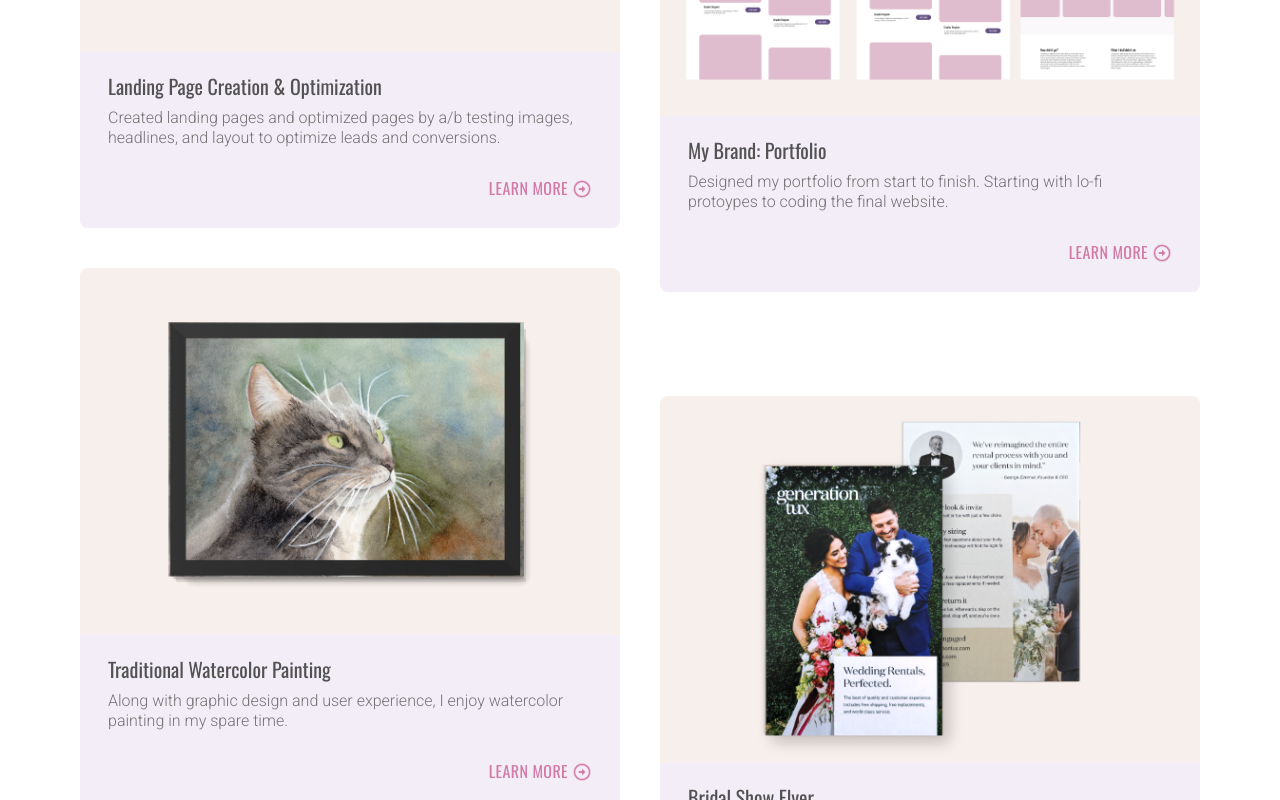
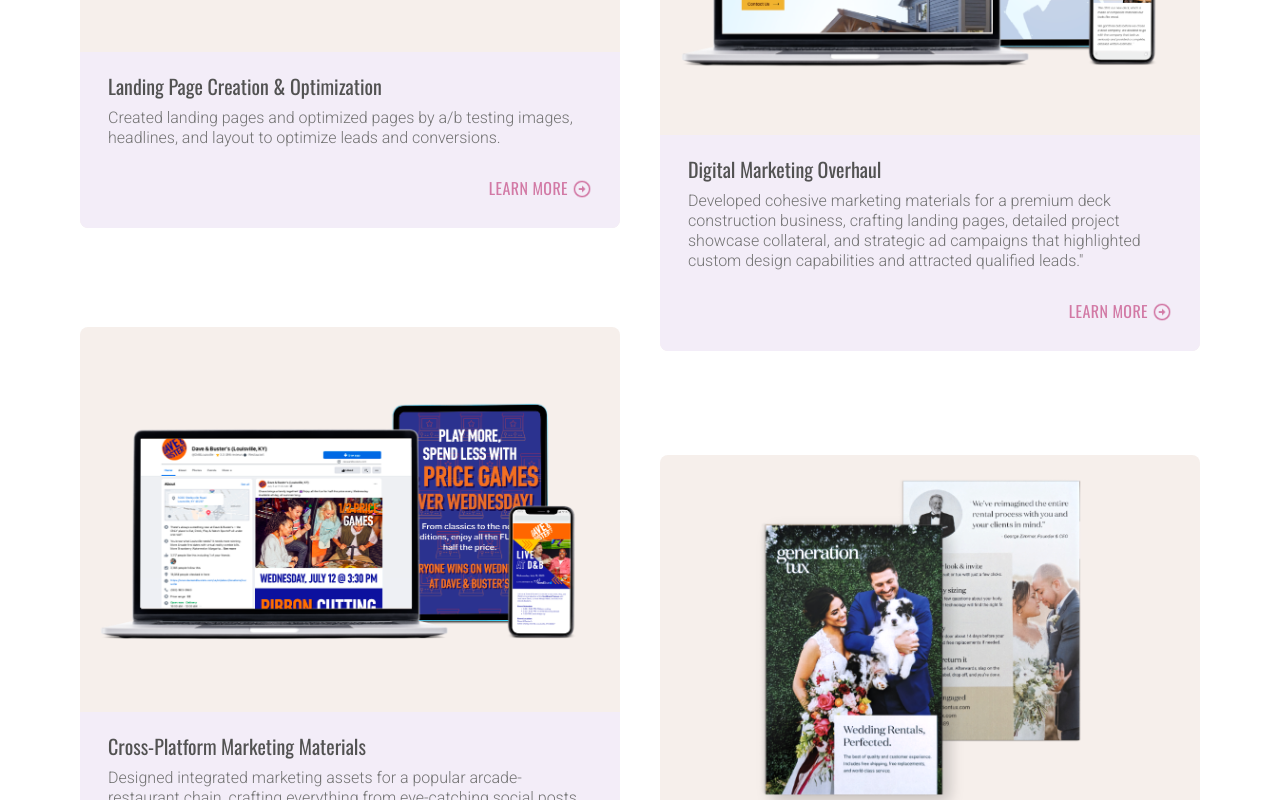
Before and after one commit to kfrancis812/kfrancis812.github.io, a Next.js app: page / in a window 1280 px wide. Shown: the part 1420-2220 px from the top of the page. Built offline with nearby package versions, Linux system fonts and the light colour scheme.

Commit message:
-updates 8.25.25

```diff
--- a/pages/index.js
+++ b/pages/index.js
@@ -139,11 +139,11 @@ export default function Home() {
               </div>
             </div>
           </div></Link>
-          <Link href="/projects/portfolio"><div className="flex flex-col w-full bg-tan rounded-lg sm:mt-16">
+          <Link href="/projects/digital_print"><div className="flex flex-col w-full bg-tan rounded-lg sm:mt-16">
             <div >
               <Image className="w-full"
-                src="/portfolio_mockup_sm_final.png"
-                alt="Portfolio"
+                src="/deck_small.png"
+                alt="Digital & Print Design"
                 width={568}
                 height={365}
 
@@ -151,10 +151,11 @@ export default function Home() {
             </div>
             <div className="flex flex-col bg-[#F3EDF8] pt-5 pr-7 pl-7 pb-5 rounded-b-lg">
               <div className="font-display text-xl text-neutral-600 ">
-                My Brand: Portfolio
+                                Digital Marketing Overhaul
+
               </div>
               <div className="text-md pt-2 leading-5 text-neutral-500 pb-5 ">
-                Designed my portfolio from start to finish. Starting with lo-fi protoypes to coding the final website.
+              Developed cohesive marketing materials for a premium deck construction business, crafting landing pages, detailed project showcase collateral, and strategic ad campaigns that highlighted custom design capabilities and attracted qualified leads."
               </div>
               <div className="self-end flex flex-row pt-2 pb-2  pl-6">
               <button className="pr-1 font-display text-coral text-[16px]  self-end tracking-wide">LEARN MORE</button>
@@ -171,11 +172,11 @@ export default function Home() {
             </div>
           </div></Link>
 
-          <Link href="/projects/watercolor"><div className="flex flex-col w-full bg-tan rounded-lg sm:mb-16 sm:-mt-16">
+          <Link href="/projects/digital_design"><div className="flex flex-col w-full bg-tan rounded-lg sm:mb-16 sm:-mt-16">
             <div>
               <Image className="w-full"
-                src="/cat-watercolor-2.png"
-                alt="Watercolor Painting"
+                src="/db-portfolio.png"
+                alt="Digital Design"
                 width={568}
                 height={365}
 
@@ -183,10 +184,10 @@ export default function Home() {
             </div>
             <div className="flex flex-col bg-[#F3EDF8] pt-5 pr-7 pl-7 pb-5 rounded-b-lg ">
               <div className="font-display text-xl text-neutral-600">
-                Traditional Watercolor Painting
+                Cross-Platform Marketing Materials
               </div>
               <div className="text-md pt-2 leading-5 text-neutral-500 pb-5 ">
-                Along with graphic design and user experience, I enjoy watercolor painting in my spare time.
+              Designed integrated marketing assets for a popular arcade-restaurant chain, crafting everything from eye-catching social posts and targeted ads to promotional emails and event flyers that captured the brand's energetic, family-friendly atmosphere.
               </div>
               <div className="self-end flex flex-row pt-2 pb-2  pl-6">
               <button className="pr-1 font-display text-coral text-[16px]  self-end tracking-wide">LEARN MORE</button>
--- a/pages/projects/digital_design.js
+++ b/pages/projects/digital_design.js
@@ -23,10 +23,10 @@ export default function Home() {
       <MobileMenuButton/>
         <div className="flex flex-col">
           <div className="pt-14 font-display text-4xl font-normal text-center text-gray-800">
-            Social & Email Design
+  Cross-Platform Marketing Materials
           </div>
           <div className="pt-3 md:pl-20 pl-10 pr-10 md:pr-20 pb-7 text-lg font-light leading-6 text-center text-gray-600">
-            Designed a flyer for a bridal show to explain how the service worked and drive traffic to the website post event.
+              Designed integrated marketing assets for a popular arcade-restaurant chain, crafting everything from eye-catching social posts and targeted ads to promotional emails and event flyers that captured the brand's energetic, family-friendly atmosphere.
 
           </div>
           <div className="md:pl-20 pl-10  pr-10 md:pr-20">
@@ -57,15 +57,15 @@ export default function Home() {
                   Project Description
                 </div>
                 <div className="font-light text-base pt-2 leading-5 text-gray-600">
-                  An online platform where customers can rent menswears without visiting a store. This platform allows you to easily rent formalwear by entering a few measurements.                    </div>
+                  The client needed a cohesive set of marketing materials to promote seasonal events, new menu items, and special promotions across multiple channels.
+                  </div>
               </div>
               <div className="flex flex-col pt-5 md:w-6/12 md:pl-5 text-gray-600">
                 <div className="font-display text-lg text-gray-800">
                   The Request
                 </div>
                 <div className="font-light text-base pt-2 leading-5 text-gray-600">
-                  The company was attending an event to collect leads. The goal was to create a flyer to help drive conversions and traffic back to the website post event.
-
+They wanted to maintain brand consistency while creating fresh, engaging content that would resonate with their diverse audience of families, young adults, and birthday party hosts.
                 </div>
               </div>
             </div>
@@ -88,7 +88,8 @@ export default function Home() {
                 The Process
               </div>
               <div className="font-light text-base pt-2 leading-5 text-gray-600">
-                With this project the first task was to go through our collection of photos to find some that would work for this project. After that I started designing the flyer and making the edits needed to the photos.
+                I developed an integrated marketing approach that balanced the brand's high-energy arcade atmosphere with their family-dining appeal. The process began with analyzing their existing brand guidelines and target audience segments, then creating a flexible design system that could adapt across digital and print formats.
+For social media, I designed vibrant, action-packed posts featuring bold typography and dynamic layouts that would stand out in crowded feeds. Email campaigns focused on clear hierarchy and compelling calls-to-action, while print flyers emphasized eye-catching visuals and essential event information for quick scanning.
               </div>
             </div>
           </div>
@@ -130,14 +131,37 @@ export default function Home() {
                 The Results
               </div>
               <div className="font-light text-base pt-2 leading-5 text-gray-600">
-                The show was a success and we took this flyer to many other shows! We made tweaks along the way to optimize the design and process.</div>
+                The campaign successfully increased social media engagement by maintaining visual consistency across all touchpoints while allowing each piece to serve its specific purpose. The integrated approach helped reinforce brand recognition and created a seamless experience whether customers encountered the brand online or in-person.
+
+                </div>
             </div>
             <div className="flex flex-col pt-5 md:w-6/12 md:pl-5">
               <div className="font-display text-lg text-gray-800">
                 What I did/didn’t do
               </div>
               <div className="font-light text-base pt-2 leading-5 text-gray-600">
-               I designed the piece from a blank slate. I didn&apos;t take the photos or write out the copy.</div>
+               What I Did
+
+  <ul className="list-disc list-inside font-light text-base pt-2 leading-6 text-gray-600">
+    <li>Visual design for all marketing materials</li>
+    <li>Adaptation of brand guidelines across multiple formats</li>
+    <li>Content layout and typography optimization</li>
+    <li>Color palette and imagery selection</li>
+  </ul>
+
+
+  <div className="list-disc list-inside font-light text-base pt-2 leading-6 text-gray-600">
+    What I Didn’t Do
+  </div>
+  <ul className="list-disc list-inside font-light text-base pt-2 leading-6 text-gray-600">
+    <li>Copywriting (worked with existing brand copy)</li>
+    <li>Photography (utilized provided brand assets)</li>
+    <li>Campaign strategy development</li>
+    <li>Performance analytics and measurement</li>
+  </ul>
+
+
+               </div>
 
             </div>
           </div>
--- a/pages/projects/digital_print.js
+++ b/pages/projects/digital_print.js
@@ -14,7 +14,8 @@ export default function Home() {
   return (
     <>
       <Head>
-        <title>Flyer</title>
+        <title>                Digital Marketing Overhaul
+</title>
         <meta name="description" content="Bridal Show Flyer" />
         <meta name="viewport" content="width=device-width, initial-scale=1" />
         <link rel="icon" href="/favicon.jpg" />
@@ -23,10 +24,10 @@ export default function Home() {
       <MobileMenuButton/>
         <div className="flex flex-col">
           <div className="pt-14 font-display text-4xl font-normal text-center text-gray-800">
-            Digital & Print Design
+                Digital Marketing Overhaul
           </div>
           <div className="pt-3 md:pl-20 pl-10 pr-10 md:pr-20 pb-7 text-lg font-light leading-6 text-center text-gray-600">
-            Designed a flyer for a bridal show to explain how the service worked and drive traffic to the website post event.
+              Developed cohesive marketing materials for a premium deck construction business, crafting landing pages, detailed project showcase collateral, and strategic ad campaigns that highlighted custom design capabilities and attracted qualified leads."
 
           </div>
           <div className="md:pl-20 pl-10  pr-10 md:pr-20">
@@ -57,15 +58,14 @@ export default function Home() {
                   Project Description
                 </div>
                 <div className="font-light text-base pt-2 leading-5 text-gray-600">
-                  An online platform where customers can rent menswears without visiting a store. This platform allows you to easily rent formalwear by entering a few measurements.                    </div>
+A premium deck construction company needed to refresh their existing marketing materials and improve lead generation.                    </div>
               </div>
               <div className="flex flex-col pt-5 md:w-6/12 md:pl-5 text-gray-600">
                 <div className="font-display text-lg text-gray-800">
                   The Request
                 </div>
                 <div className="font-light text-base pt-2 leading-5 text-gray-600">
-                  The company was attending an event to collect leads. The goal was to create a flyer to help drive conversions and traffic back to the website post event.
-
+They required updated landing pages, refreshed project portfolios, and new advertising materials that would better showcase their craftsmanship and attract qualified homeowners planning outdoor renovation projects.
                 </div>
               </div>
             </div>
@@ -88,8 +88,7 @@ export default function Home() {
                 The Process
               </div>
               <div className="font-light text-base pt-2 leading-5 text-gray-600">
-                With this project the first task was to go through our collection of photos to find some that would work for this project. After that I started designing the flyer and making the edits needed to the photos.
-              </div>
+I created an enhanced marketing approach that built upon their existing brand foundation while elevating their market positioning. The process started with analyzing their current materials and target customer demographics, then developing an updated visual approach that better communicated quality and expertise.              </div>
             </div>
           </div>
 
@@ -130,14 +129,36 @@ export default function Home() {
                 The Results
               </div>
               <div className="font-light text-base pt-2 leading-5 text-gray-600">
-                The show was a success and we took this flyer to many other shows! We made tweaks along the way to optimize the design and process.</div>
+The refreshed marketing materials created a more professional and cohesive brand presence across all touchpoints. The updated designs better showcased the company's work quality and expertise, supporting their positioning in the premium market segment.
+            </div>
             </div>
             <div className="flex flex-col pt-5 md:w-6/12 md:pl-5">
               <div className="font-display text-lg text-gray-800">
                 What I did/didn’t do
               </div>
               <div className="font-light text-base pt-2 leading-5 text-gray-600">
-               I designed the piece from a blank slate. I didn&apos;t take the photos or write out the copy.</div>
+               What I Did
+
+  <ul className="list-disc list-inside font-light text-base pt-2 leading-6 text-gray-600">
+    <li>Landing page design and user experience optimization</li>
+    <li>Multi-page sales collateral layout and design</li>
+    <li>Digital and print advertisement creation</li>
+    <li>Brand visual consistency across all materials</li>
+  </ul>
+
+
+  <div className="list-disc list-inside font-light text-base pt-2 leading-6 text-gray-600">
+    What I Didn’t Do
+  </div>
+  <ul className="list-disc list-inside font-light text-base pt-2 leading-6 text-gray-600">
+    <li>Copywriting (collaborated with existing sales messaging)</li>
+    <li>Website development/coding</li>
+    <li>Photography (worked with client-provided project images)</li>
+    <li>Advertising campaign management and media buying</li>
+  </ul>
+
+
+               </div>
 
             </div>
           </div>
```
Also changed, not shown: pages/about_me.js (+9 -6 lines).
